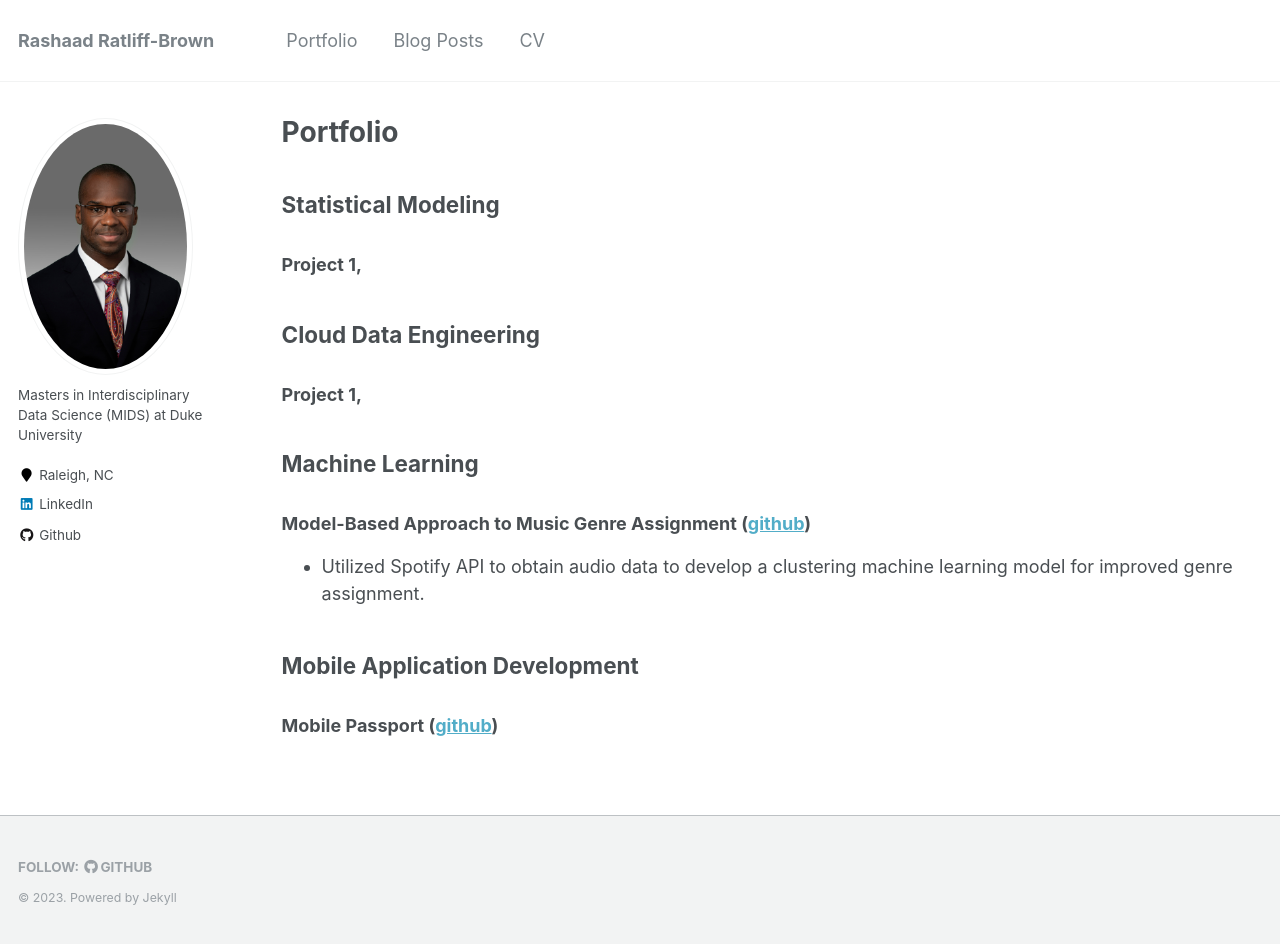
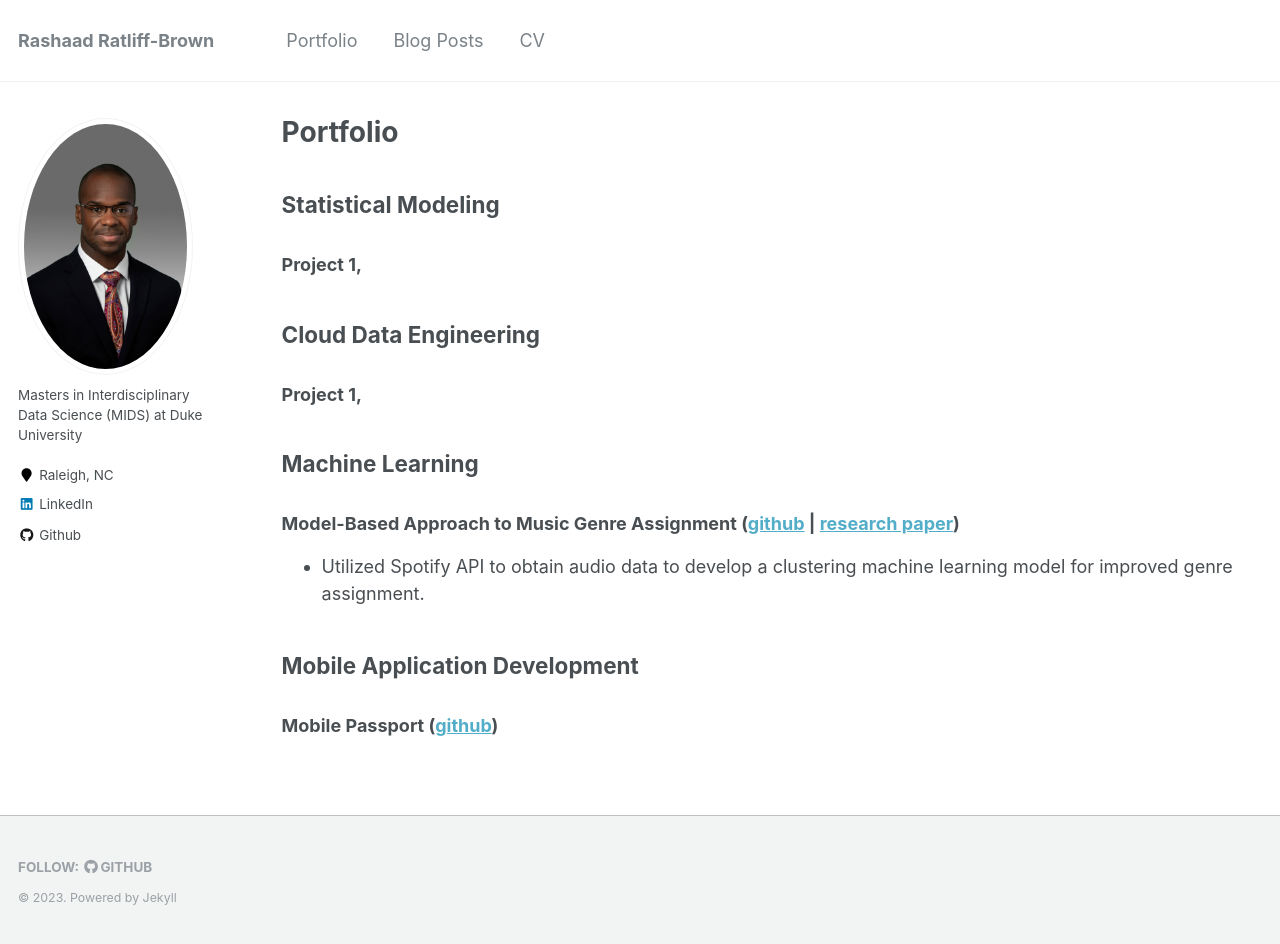
Before and after one commit to caratliff/caratliff.github.io, a Jekyll site: the page built from _pages/portfolio.md, in a window 1280 px wide and 944 px high. Built offline with Jekyll 4.4.1, drawn with Linux system fonts in a browser that asks for light colours.

Commit message:
Update portfolio.md

```diff
--- a/_pages/portfolio.md
+++ b/_pages/portfolio.md
@@ -14,7 +14,7 @@ author_profile: true
 ### Project 1,
 
 ## Machine Learning
-### Model-Based Approach to Music Genre Assignment ([github](https://github.com/rmratliffbrown/ml-genre-assignment))
+### Model-Based Approach to Music Genre Assignment ([github](https://github.com/rmratliffbrown/ml-genre-assignment) | [research paper](https://github.com/rmratliffbrown/ml-genre-assignment/blob/main/30_docs/final-report.pdf))
 * Utilized Spotify API to obtain audio data to develop a clustering machine learning model for improved genre assignment.
 
 ## Mobile Application Development
```
